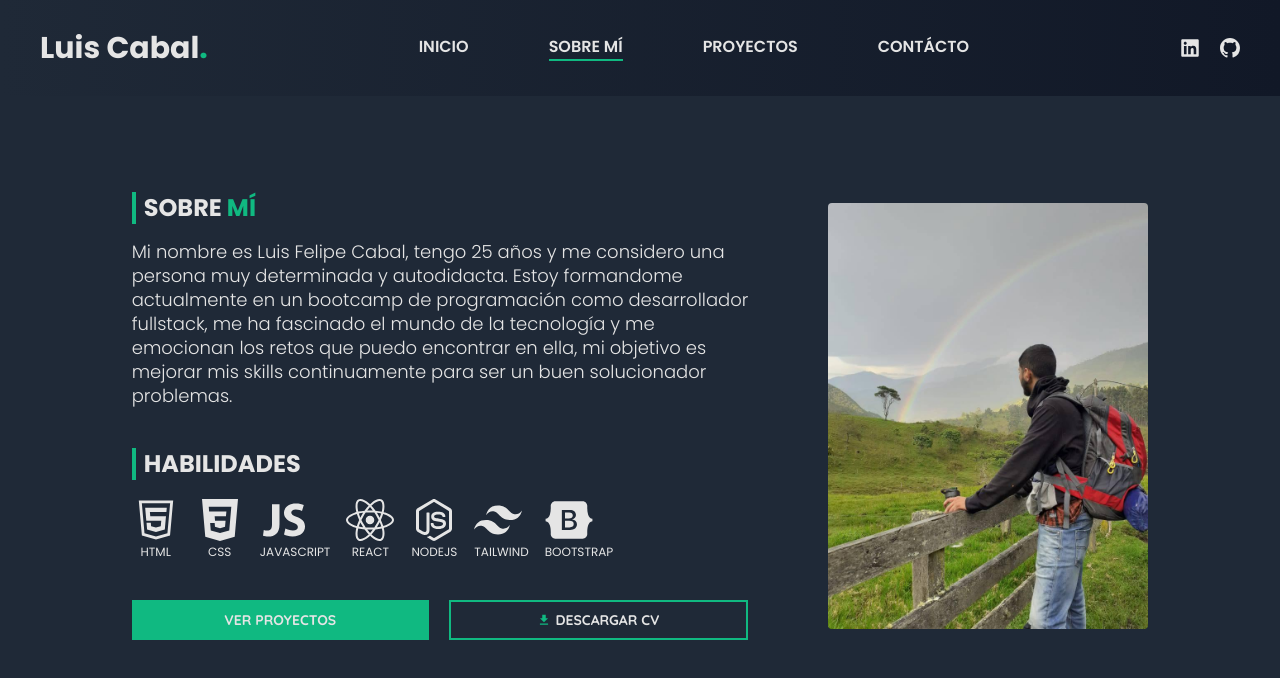
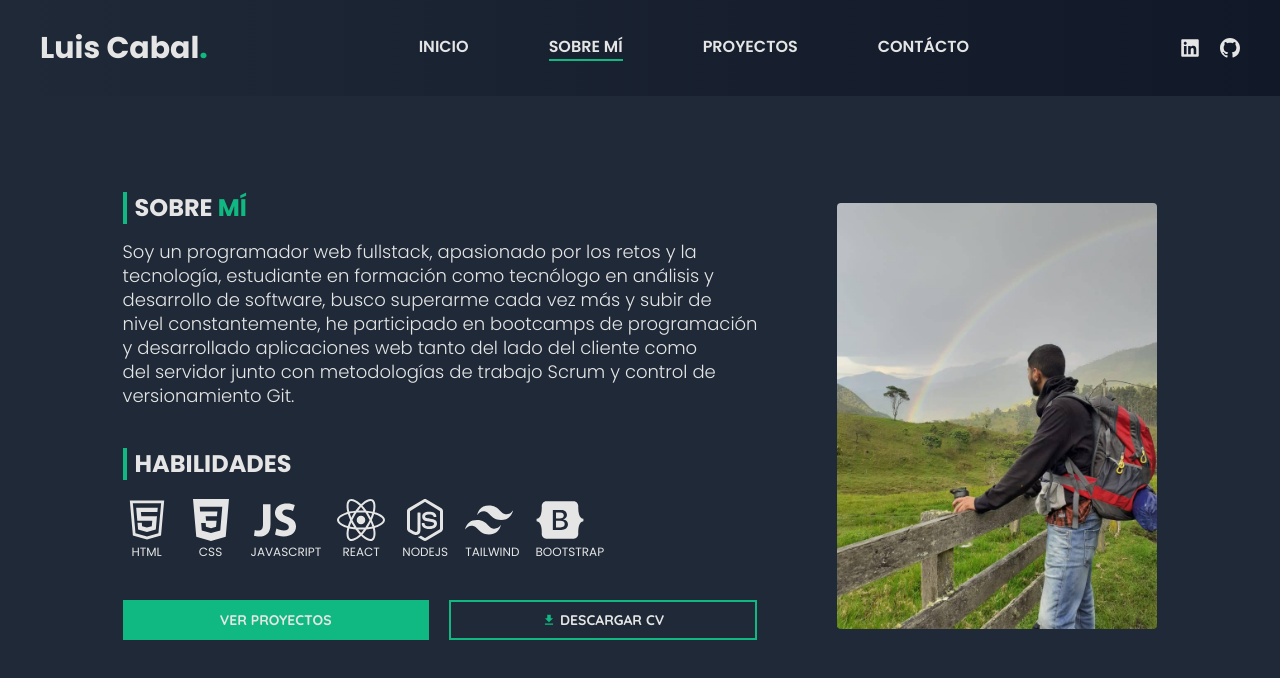
Before and after one commit to ElCabal/PortfolioWeb, a React (Vite) app: page /about in a window 1280 px wide. Shown: the top 678 px of the page. Built offline with nearby package versions, Linux system fonts and the light colour scheme.

Commit message:
new paragraph about me

```diff
--- a/src/views/About.jsx
+++ b/src/views/About.jsx
@@ -23,19 +23,19 @@ const About = () => {
               SOBRE <span className="text-emerald-500">MÍ</span>
             </h2>
             <p className=" font-light text-lg leading-6">
-              Mi nombre es Luis Felipe Cabal, tengo 25 años y me considero una
+              Soy un programador web fullstack, apasionado por los retos y la
               <br />
-              persona muy determinada y autodidacta. Estoy formandome
+              tecnología, estudiante en formación como tecnólogo en análisis y
               <br />
-              actualmente en un bootcamp de programación como desarrollador
+              desarrollo de software, busco superarme cada vez más y subir de
               <br />
-              fullstack, me ha fascinado el mundo de la tecnología y me
+              nivel constantemente, he participado en bootcamps de programación
               <br />
-              emocionan los retos que puedo encontrar en ella, mi objetivo es
+              y desarrollado aplicaciones web tanto del lado del cliente como
               <br />
-              mejorar mis skills continuamente para ser un buen solucionador
+              del servidor junto con metodologías de trabajo Scrum y control de
               <br />
-              problemas.
+              versionamiento Git.
             </p>
           </div>
           <div className="flex flex-col gap-4">
```
